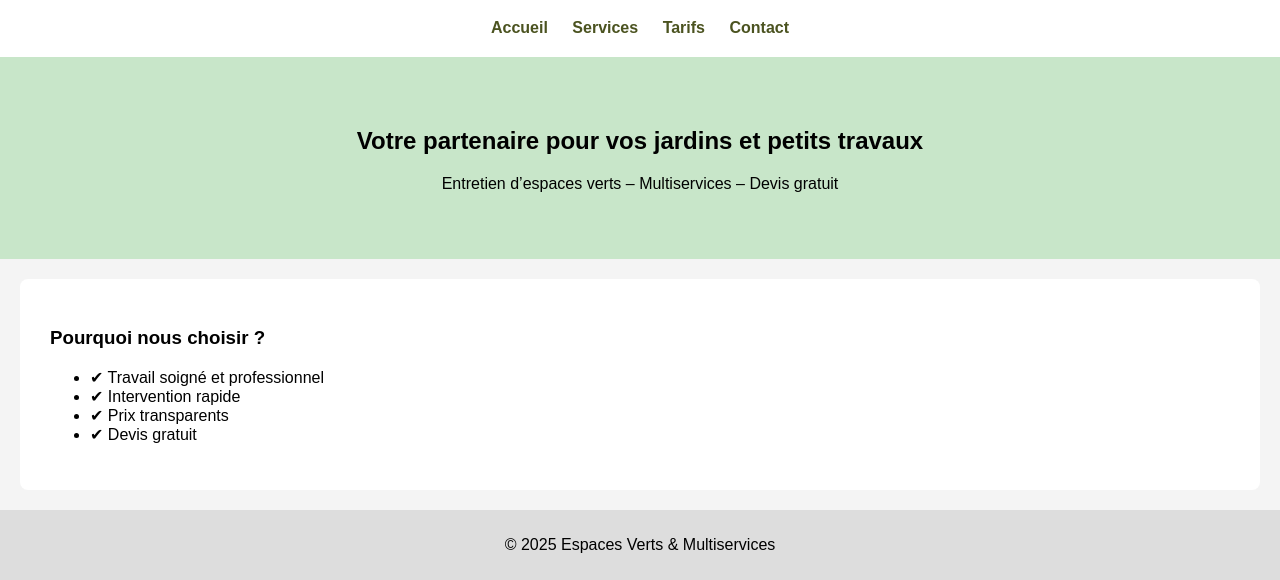
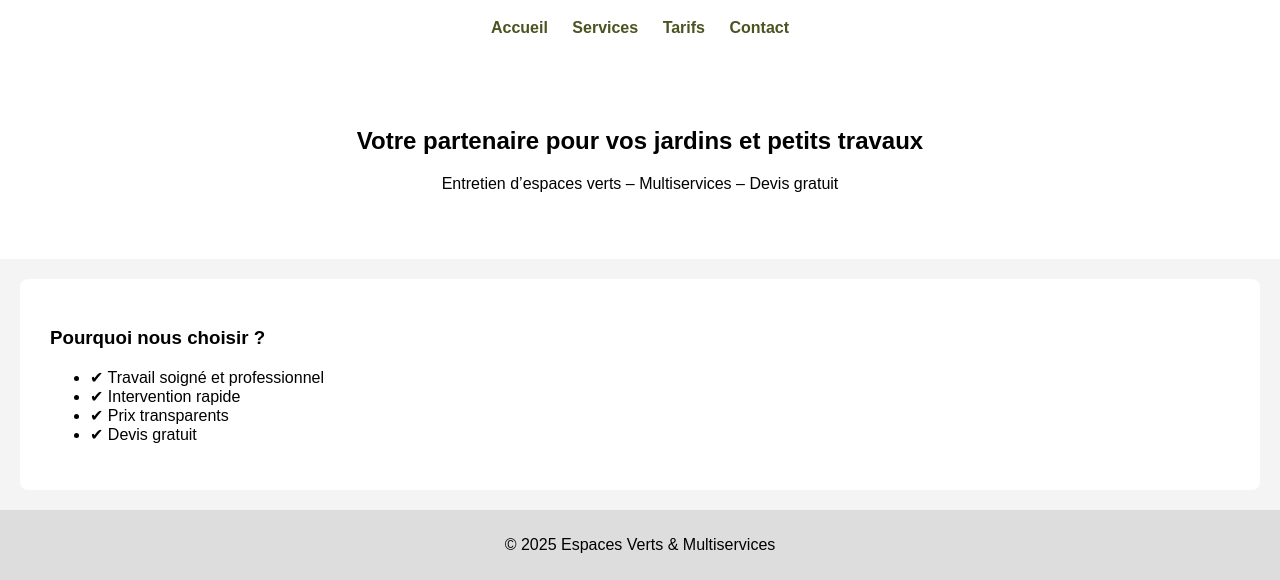
Before and after one commit to tespacevert-ship-it/Tomu.github.io, a plain HTML site: page index.html in a window 1280 px wide. Shown: the part 295-875 px from the top of the page. Drawn offline with Linux system fonts and the light colour scheme.

Commit message:
Update style.css

```diff
--- a/style.css
+++ b/style.css
@@ -19,7 +19,7 @@ nav a {
 }
 
 .hero {
-    background: #c8e6c9;
+    background: white;
     padding: 50px;
     text-align: center;
 }
```
